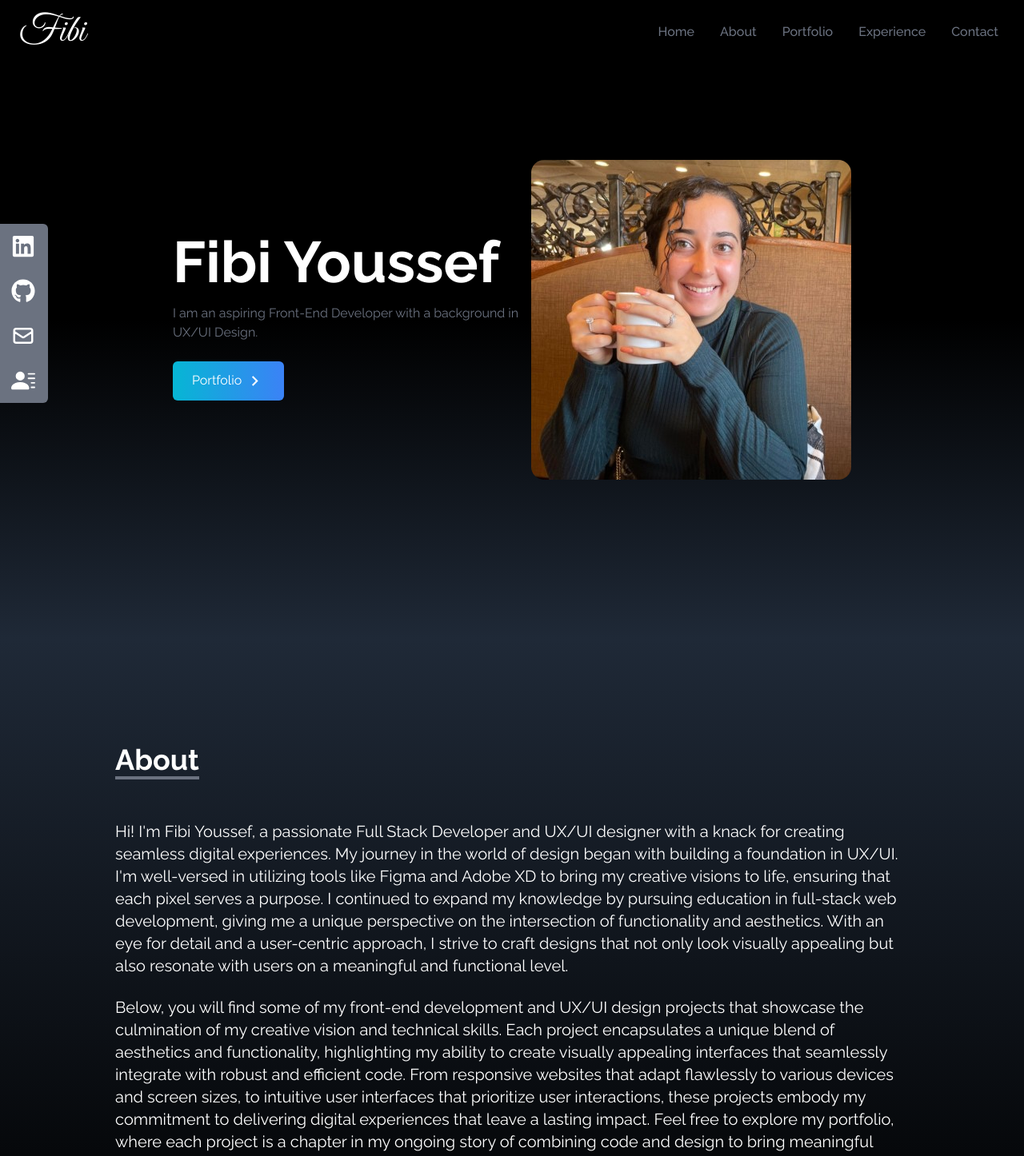
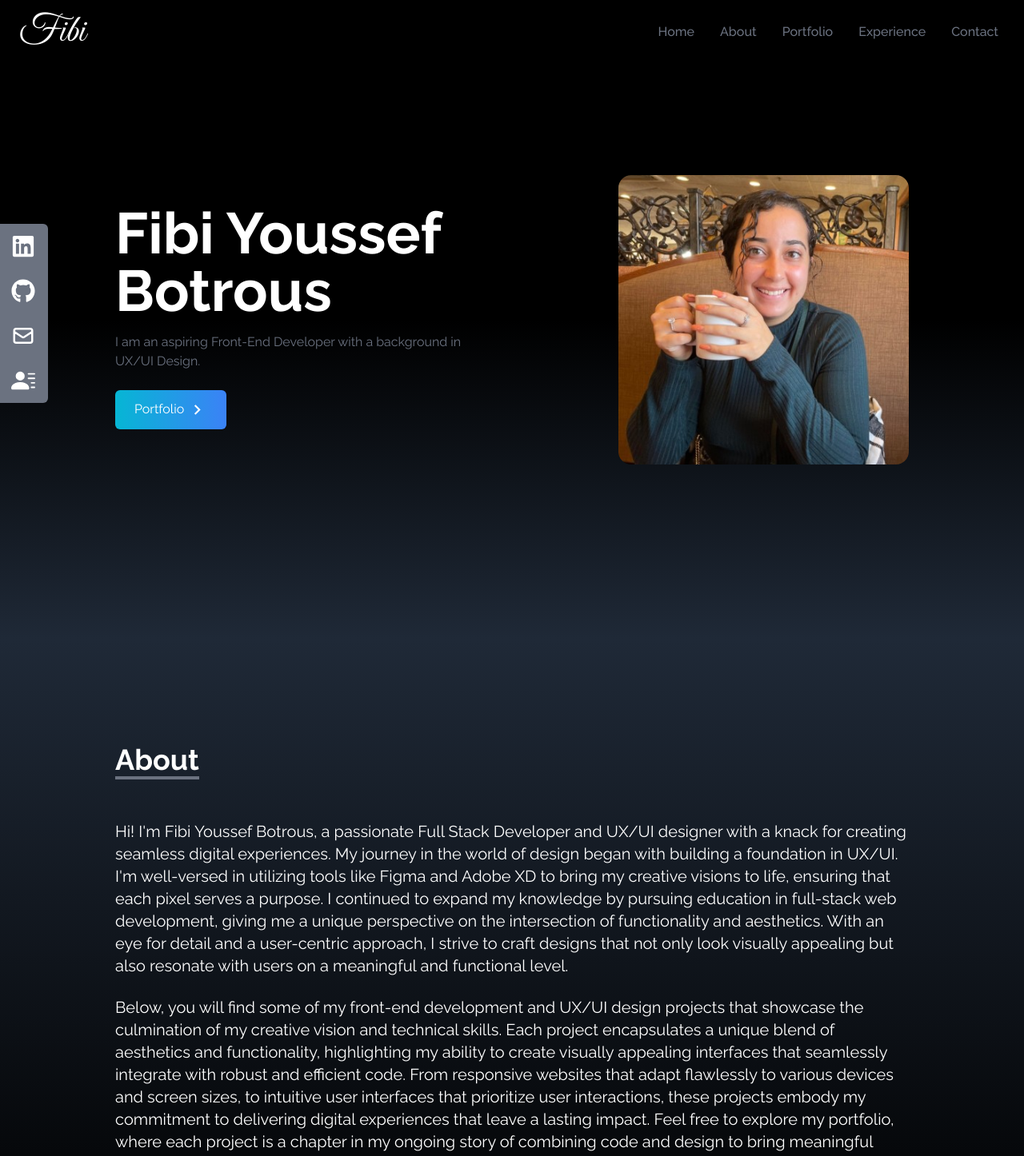
Before and after one commit to feebs224/portfolio-web, a React (Create React App) app: page / in a window 1280 px wide. Shown: the top 1446 px of the page at 80% size. Built offline with nearby package versions, Linux system fonts and the light colour scheme.

Commit message:
adding name change

```diff
--- a/public/index.html
+++ b/public/index.html
@@ -24,7 +24,7 @@
       work correctly both with client-side routing and a non-root public URL.
       Learn how to configure a non-root public URL by running `npm run build`.
     -->
-    <title>React App</title>
+    <title>Fibi Botrous</title>
   </head>
   <body>
     <noscript>You need to enable JavaScript to run this app.</noscript>
--- a/src/components/About.jsx
+++ b/src/components/About.jsx
@@ -14,9 +14,9 @@ const About = () => {
         </div>
 
         <p className="text-xl mt-10">
-          Hi! I'm Fibi Youssef, a passionate Full Stack Developer and UX/UI
-          designer with a knack for creating seamless digital experiences. My
-          journey in the world of design began with building a foundation in
+          Hi! I'm Fibi Youssef Botrous, a passionate Full Stack Developer and
+          UX/UI designer with a knack for creating seamless digital experiences.
+          My journey in the world of design began with building a foundation in
           UX/UI. I'm well-versed in utilizing tools like Figma and Adobe XD to
           bring my creative visions to life, ensuring that each pixel serves a
           purpose. I continued to expand my knowledge by pursuing education in
--- a/src/components/Home.jsx
+++ b/src/components/Home.jsx
@@ -12,7 +12,7 @@ const Home = () => {
       <div className="max-w-screen-lg mx-auto flex flex-col items-center justify-center h-full px-4 md:flex-row">
         <div className="flex flex-col justify-center h-full">
           <h2 className="text-4xl sm:text-7xl font-bold text-white">
-            Fibi Youssef
+            Fibi Youssef Botrous
           </h2>
           <p className="text-gray-500 py-4 max-w-md">
             I am an aspiring Front-End Developer with a background in UX/UI
```
